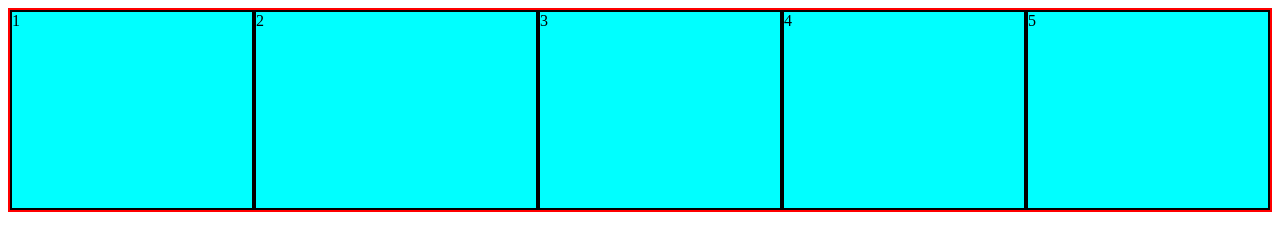
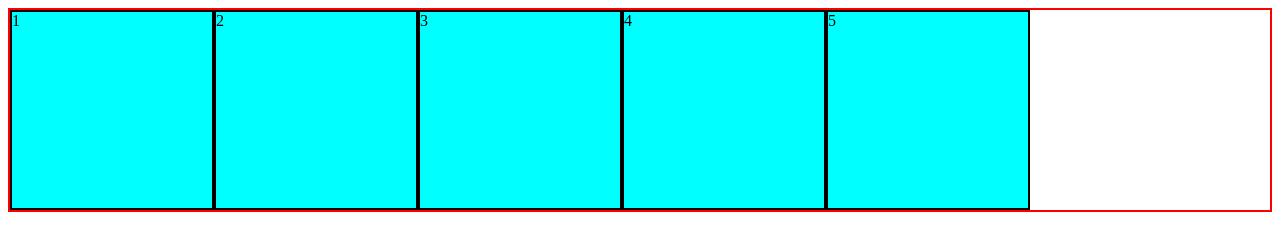
Before and after one commit to walk1ngl3af/FlexBoxNotes, a plain HTML site: page index.html in a window 1280 px wide. Drawn offline with Linux system fonts and the light colour scheme.

Commit message:
Initial Commit Added Remaining Files Changed Style.css

```diff
--- a/style.css
+++ b/style.css
@@ -2,8 +2,6 @@
     border: 2px solid black;
     background-color: aqua;
     width: 200px;
-    flex-grow: 1;
-    flex-shrink: 1;
 }
 .parent {
     border: 2px solid red;
@@ -11,6 +9,5 @@
     height: 200px;
 }
 .two {
-    flex-grow: 2;
-    flex-shrink: 1;
+    align-self: stretch;
 }
```
